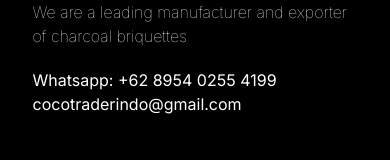
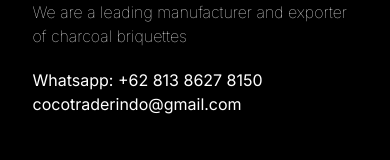
Before and after one commit to vincentiusar/Coco-Trade-Indonesia, a Next.js app: page / in a window 390 px wide. Shown: the part 3311-3471 px from the top of the page. Built offline with nearby package versions, Linux system fonts and the light colour scheme.

Commit message:
Phone Number Changes

```diff
--- a/src/components/Footer.jsx
+++ b/src/components/Footer.jsx
@@ -14,8 +14,8 @@ function Footer() {
 					<section className="my-5"></section>
 
 					<div>
-						<Link target="_blank" href='https://wa.me/62895402554199' className="text-normal">
-							Whatsapp: <span className="hover:text-orange-500">+62 8954 0255 4199</span>
+						<Link target="_blank" href='https://wa.me/6281386278150' className="text-normal">
+							Whatsapp: <span className="hover:text-orange-500">+62 813 8627 8150</span>
 						</Link>
 					</div>
 					<div>
```
